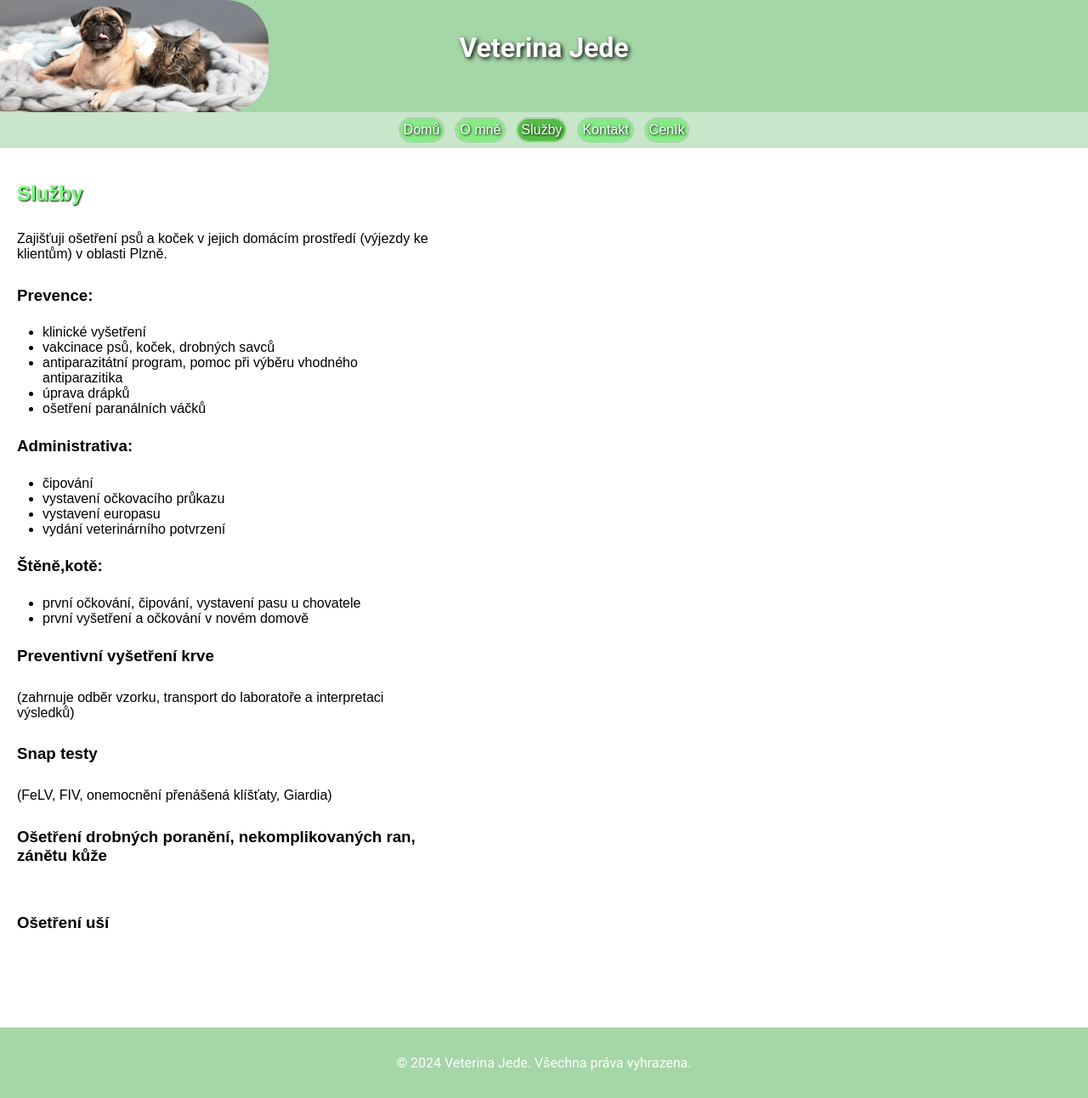
After one commit to VitaPhoneCZ/veterina, a PHP site: page /sluzby.html in a window 1280 px wide. The commit adds this page. Shown: the whole page at 85% size. Run offline with PHP 8.4, Linux system fonts and the light colour scheme.

Commit message:
content změna + prejmenovani

```diff
--- a/contact.html
+++ b/kontakt.html
@@ -13,9 +13,9 @@
     </header>
     <nav>
         <a href="index.html">Domů</a>
-        <a href="about.html">O mně</a>
-        <a href="services.html">Služby</a>
-        <a href="contact.html" class="vybrano">Kontakt</a>
+        <a href="o-mne.html">O mně</a>
+        <a href="sluzby.html">Služby</a>
+        <a href="kontakt.html" class="vybrano">Kontakt</a>
         <a href="cenik.html">Ceník</a>
     </nav>
         <div class="tabulka1">
--- a/about.html
+++ b/o-mne.html
@@ -15,9 +15,9 @@
     </header>
     <nav>
         <a href="index.html">Domů</a>
-        <a href="about.html" class="vybrano">O mně</a>
-        <a href="services.html">Služby</a>
-        <a href="contact.html">Kontakt</a>
+        <a href="o-mne.html" class="vybrano">O mně</a>
+        <a href="sluzby.html">Služby</a>
+        <a href="kontakt.html">Kontakt</a>
         <a href="cenik.html">Ceník</a>
     </nav>
     <div class="tabulka1">
--- /dev/null
+++ b/sluzby.html
@@ -0,0 +1,59 @@
+<!DOCTYPE html>
+<html lang="cs">
+<head>
+    <meta charset="UTF-8">
+    <meta name="viewport" content="width=device-width, initial-scale=1.0">
+    <title>Služby - Veterina Jede</title>
+    <link rel="stylesheet" href="styles.css">
+</head>
+<body>
+    <header>
+        <img src="obrazky/peskocka2.jpg" alt="pes kocka obrazek">
+        <h1>Veterina Jede</h1>
+    </header>
+    <nav>
+        <a href="index.html">Domů</a>
+        <a href="o-mne.html">O mně</a>
+        <a href="sluzby.html" class="vybrano">Služby</a>
+        <a href="kontakt.html">Kontakt</a>
+        <a href="cenik.html">Ceník</a>
+    </nav>
+    <div class="tabulka1">
+        <h2>Služby</h2>
+        <p>Zajišťuji ošetření psů a koček v jejich domácím prostředí (výjezdy ke klientům) v oblasti Plzně.</p>
+        <h3>Prevence:</h3>
+        <ul>
+            <li>klinické vyšetření</li>
+            <li>vakcinace psů, koček, drobných savců</li>
+            <li>antiparazitátní program, pomoc při výběru vhodného antiparazitika</li>
+            <li>úprava drápků</li>
+            <li>ošetření paranálních váčků</li>
+        </ul>
+        <h3>Administrativa:</h3>
+        <ul>
+            <li>čipování </li>
+            <li>vystavení očkovacího průkazu</li>
+            <li>vystavení europasu</li>
+            <li>vydání veterinárního potvrzení</li>
+        </ul>
+        <h3>Štěně,kotě:</h3>
+        <ul>
+            <li>první očkování, čipování, vystavení pasu u chovatele</li>
+            <li>první vyšetření a očkování v novém domově</li>
+        </ul>
+        <h3>Preventivní vyšetření krve </h3>
+        <p>(zahrnuje odběr vzorku, transport do laboratoře a interpretaci výsledků)</p>
+        <h3>Snap testy</h3>
+        <p>(FeLV, FIV, onemocnění přenášená klíšťaty, Giardia)</p>
+        <h3>Ošetření drobných poranění, nekomplikovaných ran, zánětu kůže</h3>
+        <p></p>
+        <h3>Ošetření uší</h3>
+        <p></p>
+        <h3></h3>
+        <p></p>
+    </div>
+    <footer>
+        <p>© 2024 Veterina Jede. Všechna práva vyhrazena.</p>
+    </footer>
+</body>
+</html>
--- a/styles.css
+++ b/styles.css
@@ -4,7 +4,7 @@ body {
     font-family: Arial, sans-serif;
     margin: 0;
     padding: 0;
-    background-color: #e8f5e9; /* Světle zelená */
+    background-color: #ffffff; /* Světle zelená */
 }
 header, footer {
     font-family: 'Roboto', sans-serif;
@@ -60,20 +60,25 @@ nav a {
 }
 .tabulka1 {
     max-width: 500px;
-    background-color: #cdffd1;
+    background-color: #ffffff;
     padding: 5px;
     padding-left: 10px;
     padding-right: 10px;
     margin-top: 10px;
 }
 .tabulka1 h3,.tabulka1 h2,.tabulka1 p{
-    background-color: #affdb5;
+    background-color: #ffffff;
     padding: 5px;
     padding-left: 10px;
 }
+.h1,h2{
+    color: rgb(123, 255, 123);
+    text-shadow: 1px 1px 2px black;
+    justify-content: center;
+}
 .tabulka2 {
     margin-top: 20px;
-    background-color: #cdffd1;
+    background-color: #ffffff;
     max-width: 500px;
     display: block;
     padding: 5px;
@@ -88,7 +93,7 @@ nav a {
     text-align: center;
 }
 .tabulka2 h3,.tabulka2 h2,.tabulka2 p{
-    background-color: #affdb5;
+    background-color: #ffffff;
     padding: 5px;
     padding-left: 10px;
 }
@@ -137,3 +142,7 @@ nav a {
     transition: max-height 0.5s ease-in;
 }
 /*-----------konec-----------*/
+.eutanasie{
+    text-shadow: 0px 0px 0px;
+    color: black;
+}
```
Also changed, not shown: cenik.html (+17 -15 lines), index.html (+5 -5 lines), services.html (deleted, +0 -35 lines). Lines whose indentation alone changed are shown as unchanged.
